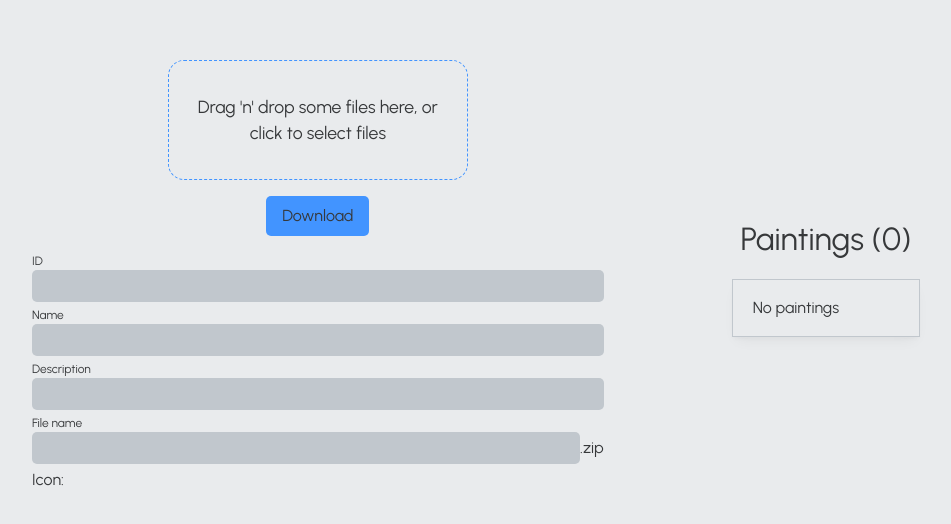
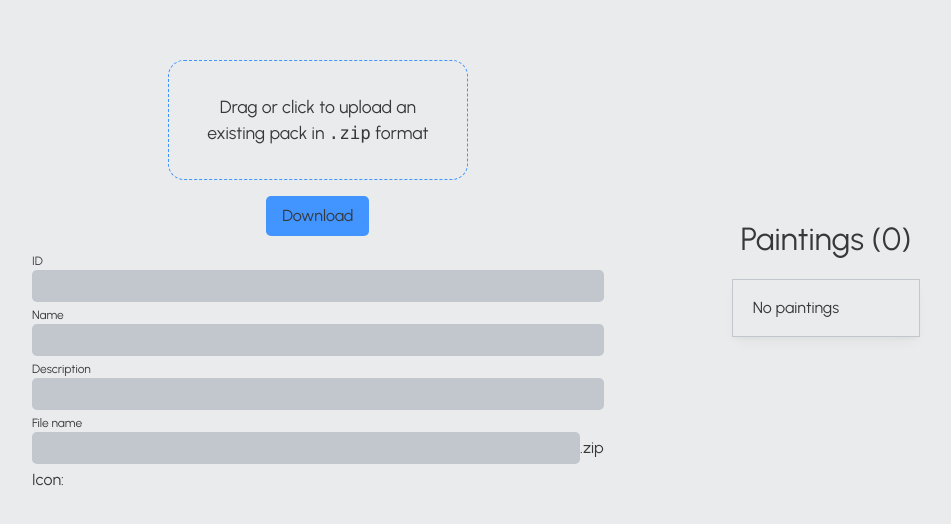
Before and after one commit to Roundaround/mc-painting-editor, a Next.js app: page / in a window 1280 px wide. Shown: the part 124-648 px from the top of the page, without its empty margins (164-1115 px from the left). Built offline with nearby package versions, Linux system fonts and the light colour scheme.

Commit message:
Updated some helper text

```diff
--- a/src/components/PaintingGrid/PaintingGrid.tsx
+++ b/src/components/PaintingGrid/PaintingGrid.tsx
@@ -3,6 +3,7 @@ import { useDropzone } from 'react-dropzone';
 export interface PaintingGridProps {
   maxHeight: number;
   maxWidth: number;
+  hasImage: boolean;
   imageData: string;
   height: number;
   width: number;
@@ -10,7 +11,8 @@ export interface PaintingGridProps {
 }
 
 export const PaintingGrid = (props: PaintingGridProps) => {
-  const { maxHeight, maxWidth, imageData, height, width, onUpload } = props;
+  const { maxHeight, maxWidth, hasImage, imageData, height, width, onUpload } =
+    props;
   const { getRootProps, getInputProps } = useDropzone({
     onDrop: onUpload,
     accept: {
@@ -28,6 +30,8 @@ export const PaintingGrid = (props: PaintingGridProps) => {
         backgroundImage: 'url("/grid-square.png")',
         backgroundSize: '2rem 2rem',
         backgroundRepeat: 'repeat',
+        border: `${2 / 16}rem solid var(--smoke)`,
+        boxSizing: 'content-box',
       }}
       {...getRootProps()}
     >
@@ -42,6 +46,26 @@ export const PaintingGrid = (props: PaintingGridProps) => {
           maxWidth: '100%',
         }}
       />
+      {hasImage ? null : (
+        <div
+          style={{
+            position: 'absolute',
+            top: '50%',
+            left: '50%',
+            transform: 'translate(-50%, -50%)',
+            padding: 'var(--size-1) var(--size-2)',
+            backgroundColor: 'var(--surface-3)',
+            borderRadius: 'var(--radius-2)',
+            textAlign: 'center',
+            pointerEvents: 'none',
+            userSelect: 'none',
+          }}
+        >
+          <span style={{ whiteSpace: 'nowrap' }}>Drag or click</span>
+          <br />
+          <span style={{ whiteSpace: 'nowrap' }}>to upload an image</span>
+        </div>
+      )}
     </div>
   );
 };
--- a/src/pages/index.tsx
+++ b/src/pages/index.tsx
@@ -154,7 +154,7 @@ export default function Home() {
     ]
   );
 
-  const { getRootProps, getInputProps, isDragActive } = useDropzone({
+  const { getRootProps, getInputProps } = useDropzone({
     onDrop: onZipFileDrop,
     accept: {
       'application/zip': ['.zip'],
@@ -248,11 +248,9 @@ export default function Home() {
         <div className={styles['page-column']}>
           <div {...getRootProps()} className={styles['drop-target']}>
             <input {...getInputProps()} />
-            {isDragActive ? (
-              <p>Drop the files here ...</p>
-            ) : (
-              <p>Drag 'n' drop some files here, or click to select files</p>
-            )}
+            <p>
+              Drag or click to upload an existing pack in <pre>.zip</pre> format
+            </p>
           </div>
 
           <button
@@ -344,7 +342,7 @@ export default function Home() {
                     }}
                   >
                     <div>
-                      ID: <pre style={{ display: 'inline' }}>{id}</pre>
+                      ID: <pre>{id}</pre>
                     </div>
                     <div
                       style={{
@@ -398,6 +396,7 @@ export default function Home() {
                   <PaintingGrid
                     maxHeight={8}
                     maxWidth={8}
+                    hasImage={painting.data !== undefined}
                     imageData={paintingImages[id]}
                     height={painting.height}
                     width={painting.width}
--- a/src/styles/reset.scss
+++ b/src/styles/reset.scss
@@ -218,6 +218,7 @@ code {
 }
 
 pre {
+  display: inline-block;
   max-inline-size: max-content;
   min-inline-size: 0;
   white-space: pre;
```
